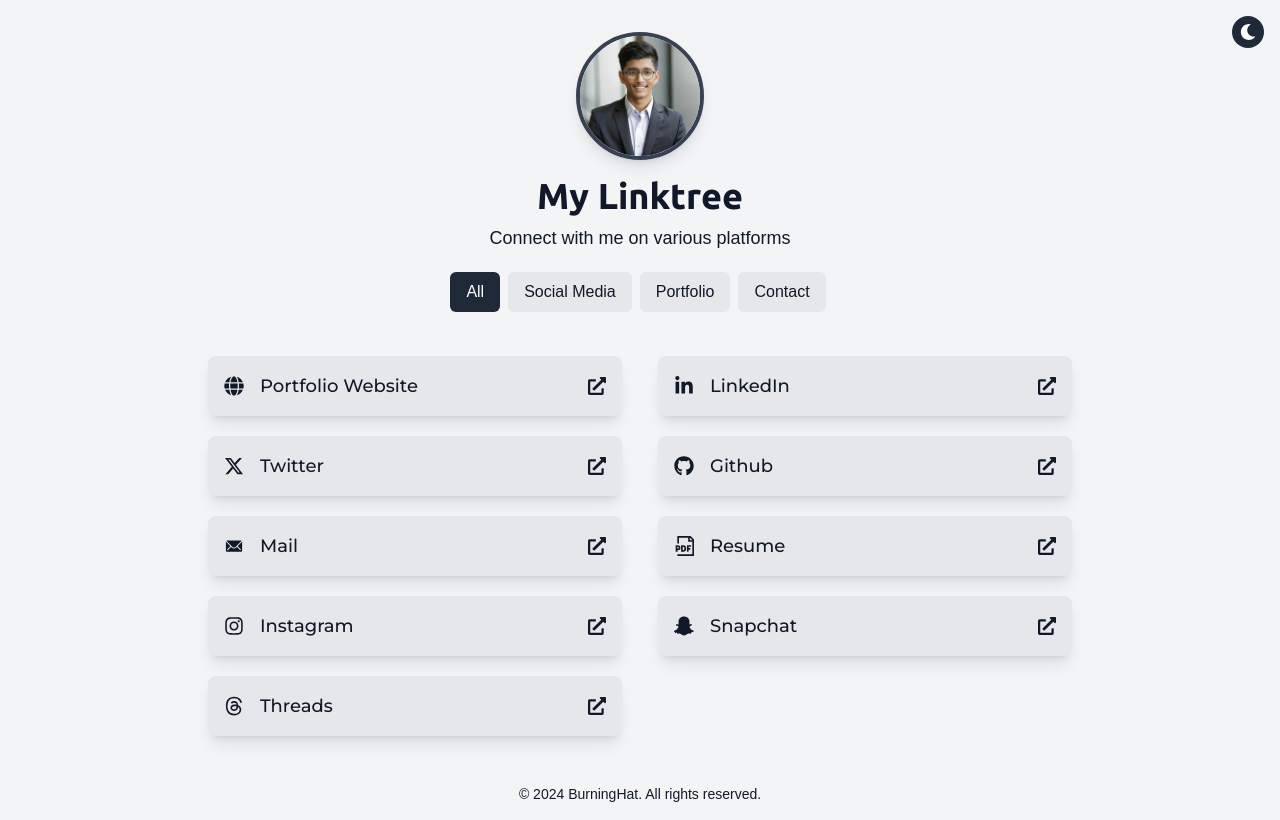
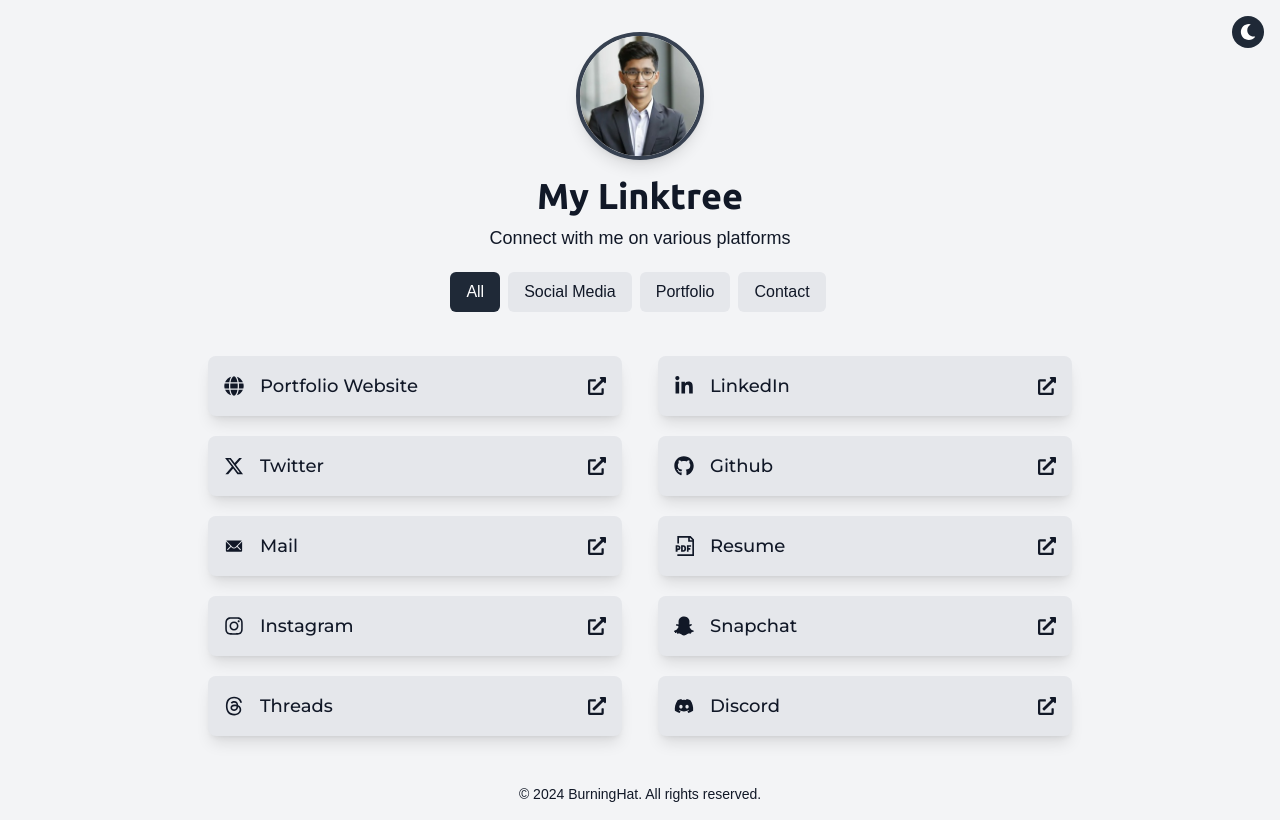
Before and after one commit to BurningHat20/Social-Links, a React (Vite) app: page / in a window 1280 px wide. Built offline with nearby package versions, Linux system fonts and the light colour scheme; a web font is replaced by a local one.

Commit message:
added discord link

```diff
--- a/src/components/LinktreePage.jsx
+++ b/src/components/LinktreePage.jsx
@@ -1,6 +1,6 @@
 import React, { useState, useEffect } from "react";
 import { motion, AnimatePresence } from "framer-motion";
-import { FaExternalLinkAlt, FaSun, FaMoon } from "react-icons/fa";
+import { FaExternalLinkAlt, FaMoon } from "react-icons/fa";
 import { IoIosSunny } from "react-icons/io";
 import classnames from "classnames";
 import { links } from "../constants";
--- a/src/constants/index.js
+++ b/src/constants/index.js
@@ -2,14 +2,12 @@ import {
   FaGlobe,
   FaInstagram,
   FaLinkedinIn,
-  FaExternalLinkAlt,
   FaSnapchatGhost,
   FaGithub,
-  FaSun,
-  FaMoon,
+  FaDiscord,
 } from "react-icons/fa";
 import { FaXTwitter, FaThreads } from "react-icons/fa6";
-import { IoIosMail, IoIosSunny } from "react-icons/io";
+import { IoIosMail } from "react-icons/io";
 import { GrDocumentPdf } from "react-icons/gr";
 
 export const links = [
@@ -76,4 +74,11 @@ export const links = [
     icon: FaThreads,
     category: "Social Media",
   },
+  {
+    id: 10,
+    title: "Discord",
+    url: "https://www.discordapp.com/users/yash._gohel",
+    icon: FaDiscord,
+    category: "Social Media",
+  },
 ];
```
